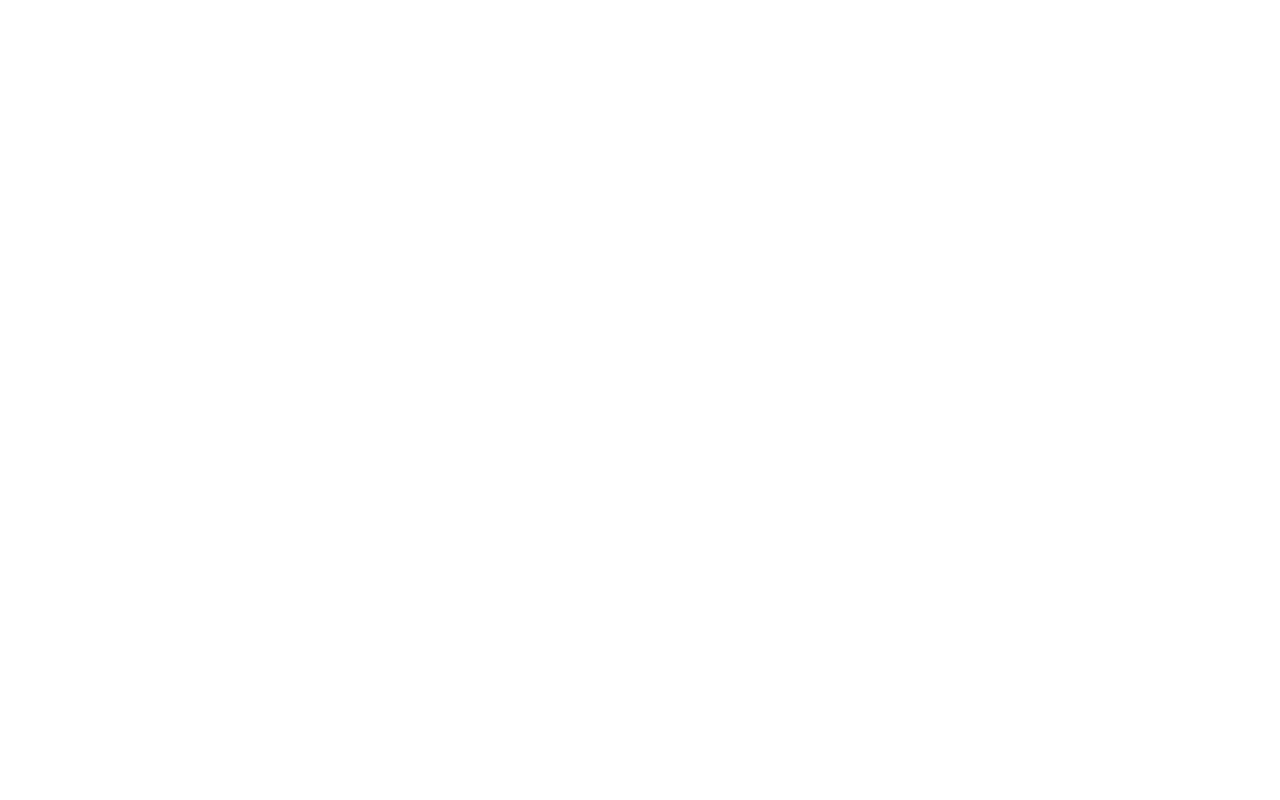
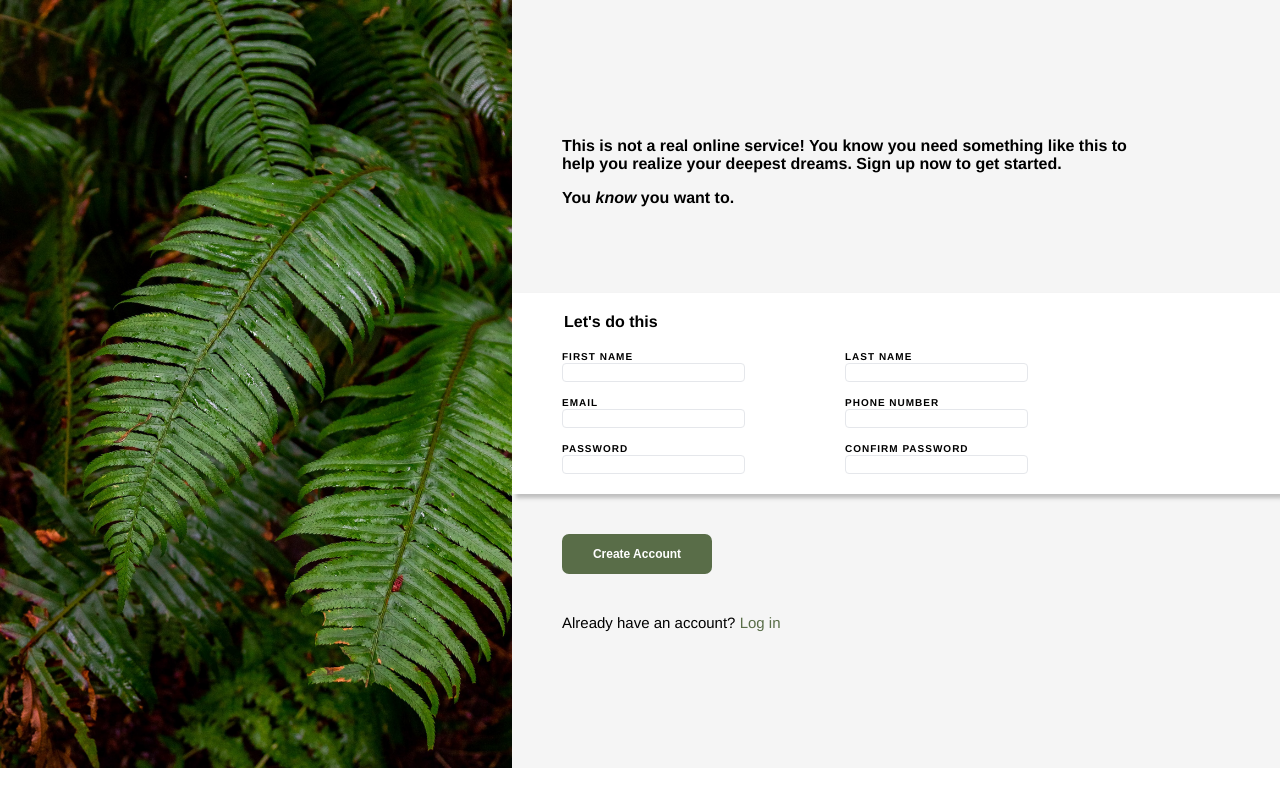
Before and after one commit to warithad/sign-up-form, a plain HTML site: page index.html in a window 1280 px wide. Drawn offline with Linux system fonts and the light colour scheme.

Commit message:
Set general layout

```diff
--- a/index.html
+++ b/index.html
@@ -3,10 +3,64 @@
 <head>
     <meta charset="UTF-8">
     <meta http-equiv="X-UA-Compatible" content="IE=edge">
+    <link href="style.css" rel="stylesheet">
     <meta name="viewport" content="width=device-width, initial-scale=1.0">
     <title>Document</title>
 </head>
 <body>
+    <div class="container">
+        <img src="halie-west-25xggax4bSA-unsplash.jpg" >
+        <div id="left-contents">
+            <div id="text">
+                <p>This is not a real online service! You know you need something like this
+                    to help you realize your deepest dreams. Sign up now to get started.
+                </p>
+                <p>You <em>know</em> you want to.</p>
+            </div>
+            <form action="" id="info">
 
+                <div id="white-part">
+                    <legend>Let's do this</legend>
+
+                    <div class="sides">
+                        <div class="left">
+                            <div>
+                                <label for="first-name">FIRST NAME</label>
+                                <input type="text" id="first-name" name="first-name">
+                            </div>
+                            <div>
+                                <label for="email">EMAIL</label>
+                                <input type="text" id="email" name="email">
+                            </div>
+
+                            <div>
+                                <label for="password">PASSWORD</label>
+                                <input type="password" required id="password" name="password">
+                            </div>
+                        </div>
+
+                        <div class="right">
+                            <div>
+                                <label for="last-name">LAST NAME</label>
+                                <input type="text" id="last-name" name="last-name">
+                            </div>
+                            <div>
+                                <label for="phone">PHONE NUMBER</label>
+                                <input type="number" id="phone" name="phone">
+                            </div>
+
+                            <div>
+                                <label for="confirm-password">CONFIRM PASSWORD</label>
+                                <input type="password" required id="confirm-password" name="confirm-password">
+                            </div>
+                        </div>
+                    </div>
+                </div>
+                <button>Create Account</button>
+            </form>
+            <p>Already have an account? <a>Log in</a></p>
+        </div>
+
+    </div>
 </body>
 </html>
--- a/style.css
+++ b/style.css
@@ -0,0 +1,120 @@
+body{
+    margin: 0px;
+    --default-font-family: 'Franklin Gothic Medium', 'Arial Narrow', Arial, 'sans-serif';
+
+}
+
+.container{
+    display: flex;
+    height: clamp(100vh, 100%);
+}
+
+img{
+    width: 40%;
+}
+
+/*left contents*/
+#left-contents{
+    background-color:#F5F5F5;
+    width: 100%;
+    display: flex;
+    flex-direction: column;
+    justify-content: center;
+    padding-top: var(--padding-space);
+    padding-bottom: var(--padding-space);
+
+
+    --padding-space: 100px;
+    --margin-space: 50px;
+}
+#text{
+    margin-left: var(--margin-space);
+    font-weight: bolder;
+    padding-right: 150px;
+    font-family: var(--default-font-family);
+    margin-bottom: 70px;
+}
+
+form{
+    margin-bottom: 25px;
+}
+/*form*/
+#white-part{
+    gap:10px;
+    padding-top: 20px;
+    padding-bottom: 20px;
+    background-color: white;
+    box-shadow: 4px 4px 4px #BEBEBE;
+    display: flex;
+    flex-direction: column;
+    padding-left: var(--margin-space);
+    gap: 20px;
+}
+
+
+legend {
+    font-family: var(--default-font-family);
+    font-weight: bolder;
+}
+
+.sides{
+    display: flex;
+    flex-direction: row;
+    gap: 100px;
+
+}
+
+.left, .right{
+    display: flex;
+    flex-direction: column;
+    gap: 15px;
+}
+
+.right{
+    flex-wrap: wrap;
+}
+
+.sides>div>div{
+    display: flex;
+    flex-direction: column;
+}
+
+label{
+    font-family: var(--default-font-family);
+    font-size: 10px;
+    letter-spacing: 1px;
+    margin-bottom: 1px;
+    font-weight: bold;
+}
+
+input{
+    border-radius: 0.3em;
+    border-width: 1px;
+    border-style: solid;
+    border-color: #E5E7EB;
+}
+
+button {
+    margin-left: var(--margin-space);
+    margin-top: 40px;
+    width: 150px;
+    height: 40px;
+    border-radius: 7px;
+    border-width: 0px;
+    font-weight: bold;
+    font-size: 12px;
+    background-color: #596D48;
+    color:white;
+}
+
+/*Login text */
+
+#left-contents>p {
+    font-family: var(--default-font-family);
+    margin-left: var(--margin-space);
+    font-size: 15px;
+}
+
+a {
+    color: #596D48;
+}
```
Also changed, not shown: halie-west-25xggax4bSA-unsplash.jpg (added).
